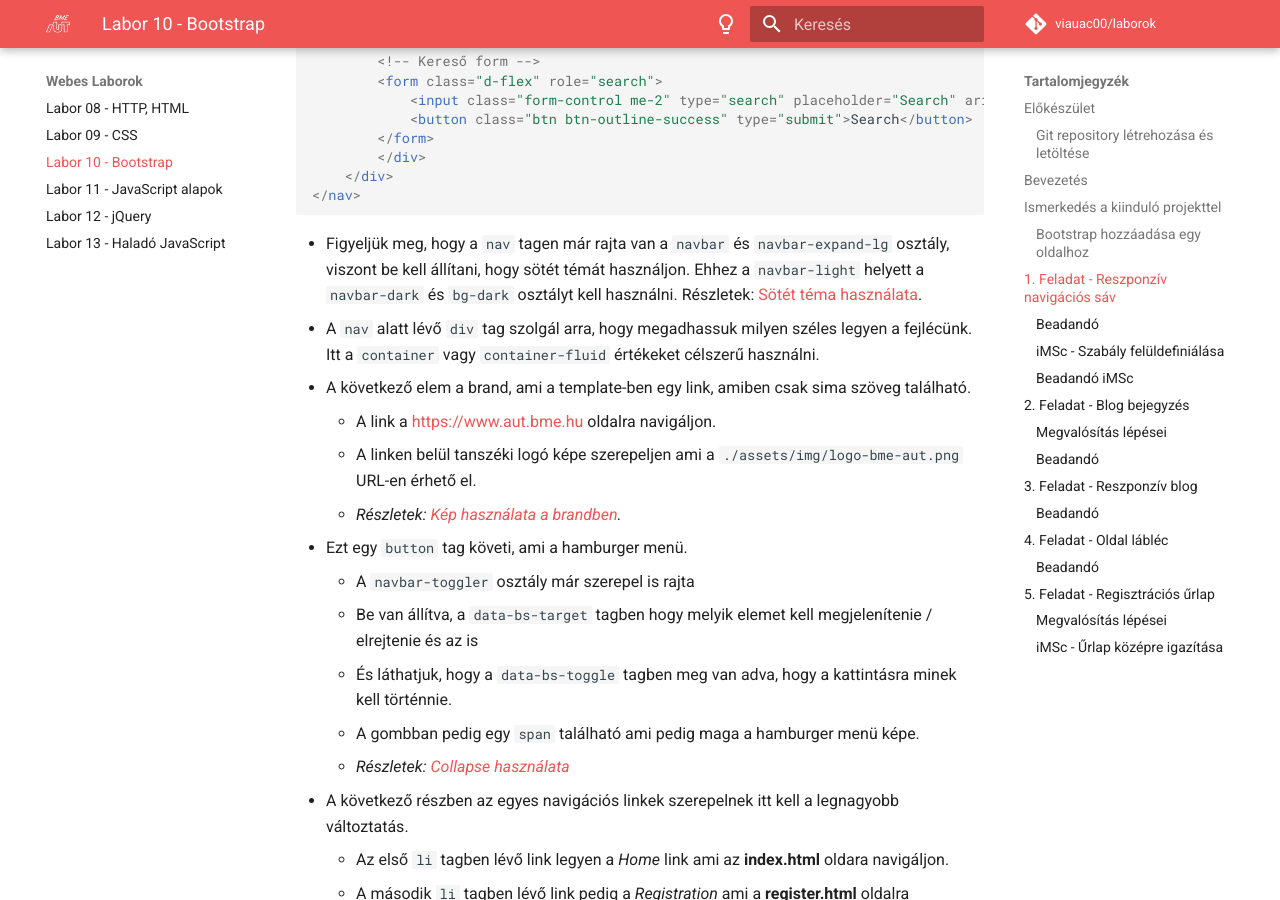
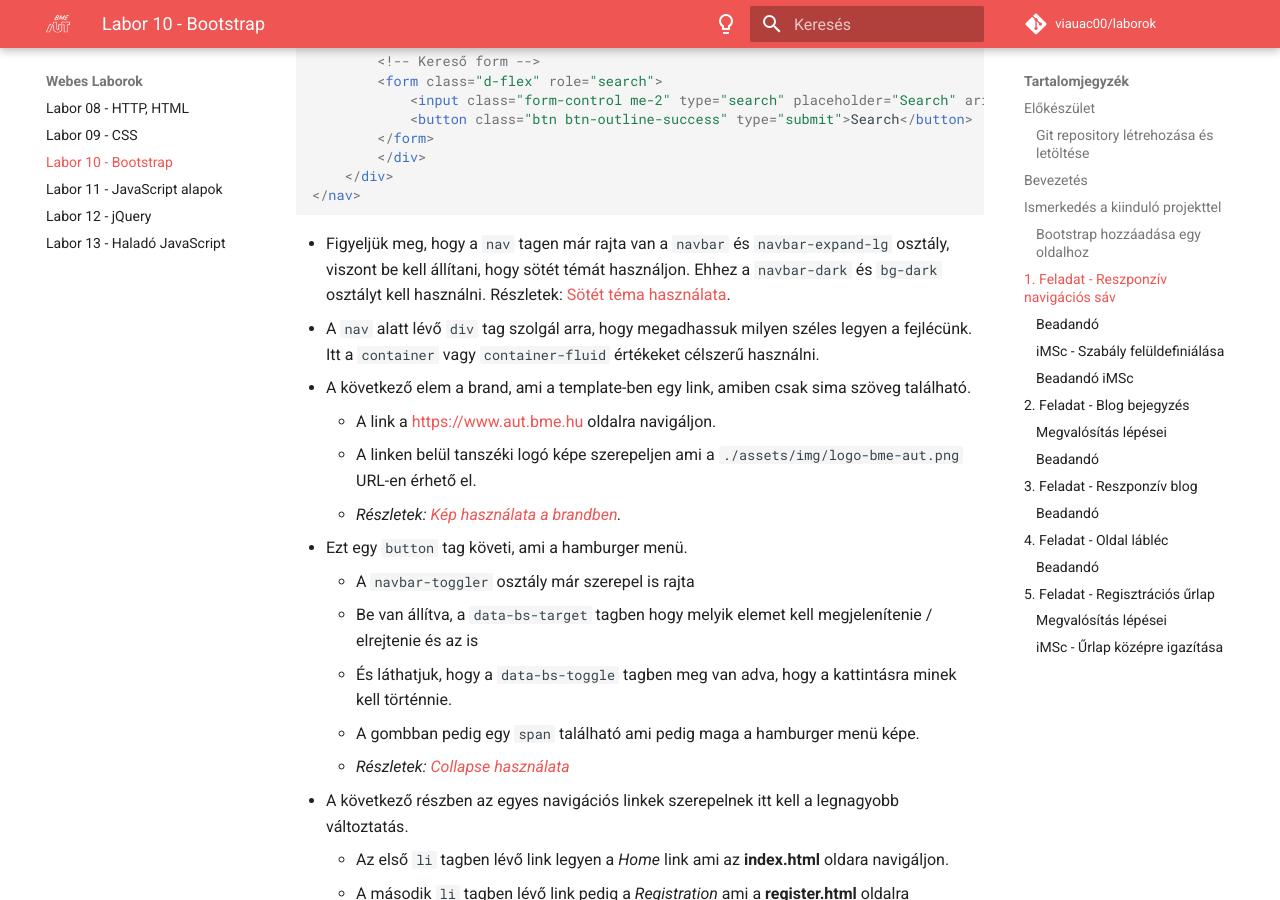
Before and after one commit to VIAUAD02/laborok, an MkDocs documentation site: the page built from docs/laborok/10-bootstrap/index.md, in a window 1280 px wide and 900 px high, scrolled down 7485 px. Built offline with MkDocs 1.6.1 and Material for MkDocs 9.7.7, drawn with Linux system fonts in a browser that asks for light colours; comment, search, counter and statistics services are not loaded.

Commit message:
Deprecated class eltávolítása
New in v5.2.0: Navbar theming is now powered by CSS variables and .navbar-light has been deprecated. CSS variables are applied to .navbar, defaulting to the “light” appearance, and can be overridden with .navbar-dark.

````diff
--- a/docs/laborok/10-bootstrap/index.md
+++ b/docs/laborok/10-bootstrap/index.md
@@ -220,7 +220,7 @@ Alapvetően két irányba indulhatunk el
 </nav>
 ```
 
-* Figyeljük meg, hogy a `nav` tagen már rajta van a `navbar` és `navbar-expand-lg` osztály, viszont be kell állítani, hogy sötét témát használjon. Ehhez a `navbar-light` helyett a `navbar-dark` és `bg-dark` osztályt kell használni. Részletek: [Sötét téma használata](https://getbootstrap.com/docs/5.2/components/navbar/#color-schemes).
+* Figyeljük meg, hogy a `nav` tagen már rajta van a `navbar` és `navbar-expand-lg` osztály, viszont be kell állítani, hogy sötét témát használjon. Ehhez a `navbar-dark` és `bg-dark` osztályt kell használni. Részletek: [Sötét téma használata](https://getbootstrap.com/docs/5.2/components/navbar/#color-schemes).
 * A `nav` alatt lévő `div` tag szolgál arra, hogy megadhassuk milyen széles legyen a fejlécünk. Itt a `container` vagy `container-fluid` értékeket célszerű használni.
 * A következő elem a brand, ami a template-ben egy link, amiben csak sima szöveg található.
     * A link a https://www.aut.bme.hu oldalra navigáljon.
````
